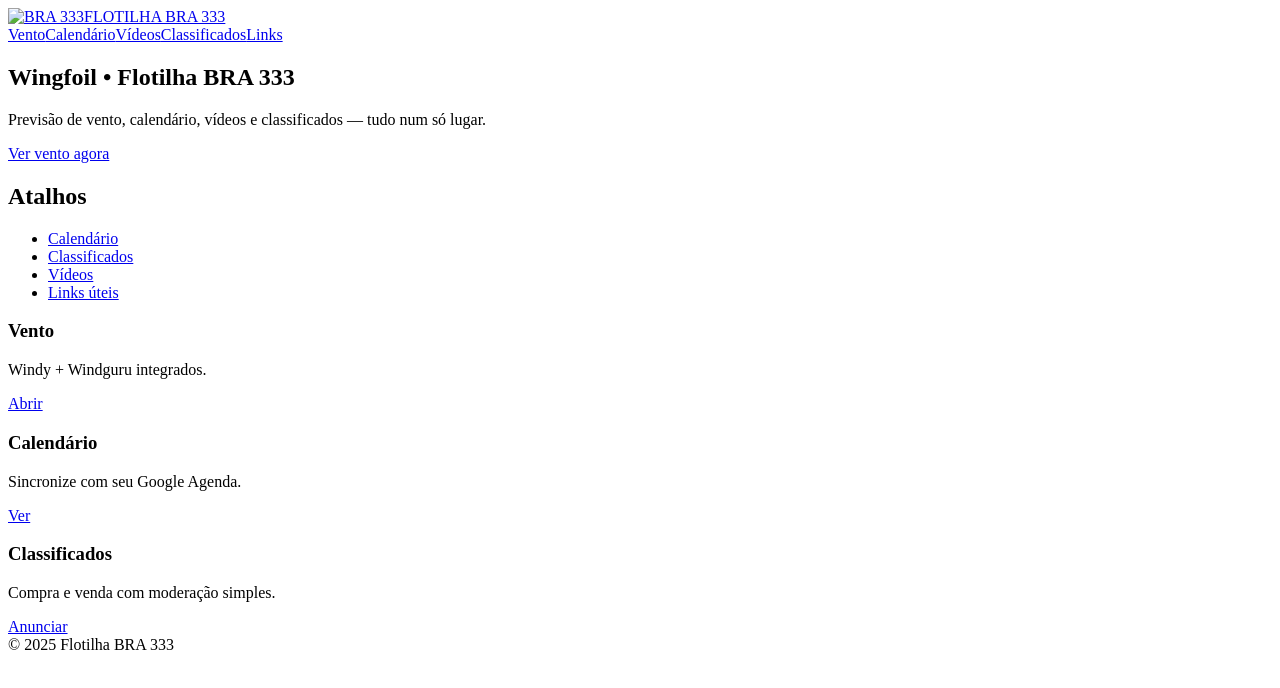
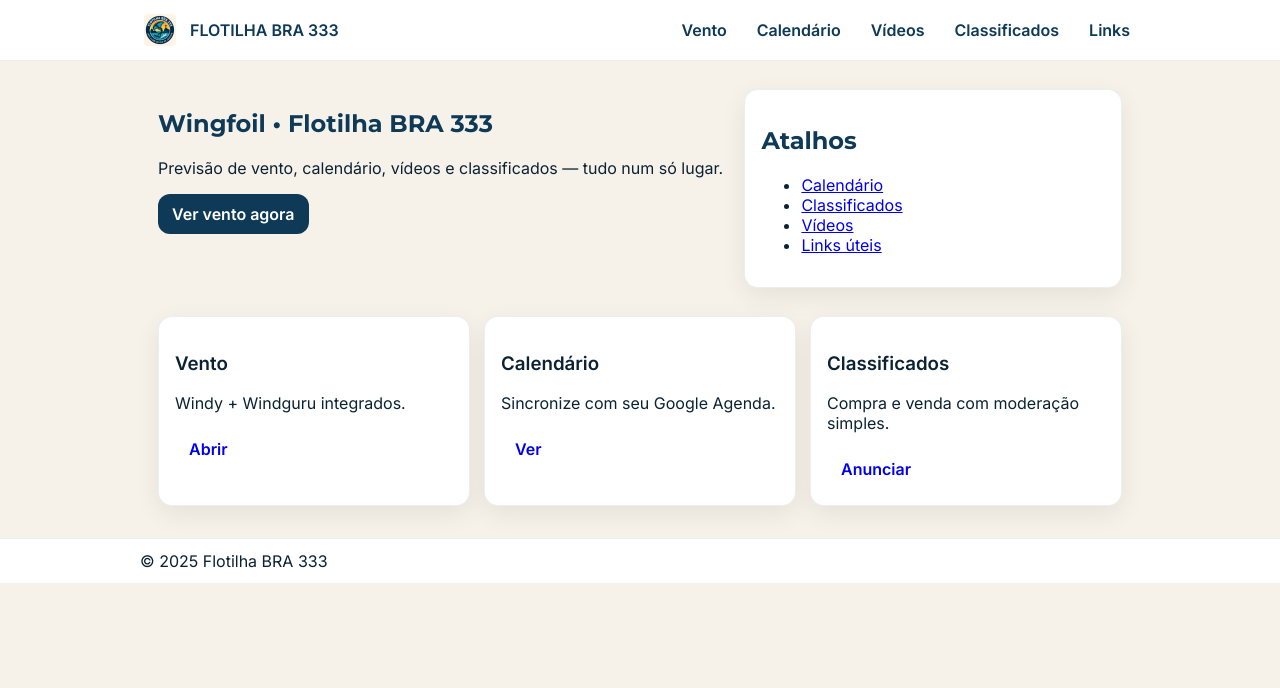
Before and after one commit to Eduardo-Couto/sitebra333, a plain HTML site: page index.html in a window 1280 px wide. Drawn offline with Linux system fonts and the light colour scheme; the site is published under a folder, as on GitHub Pages, so addresses that start at the root find nothing.

Commit message:
Update index.html

```diff
--- a/index.html
+++ b/index.html
@@ -3,30 +3,30 @@
 <title>Flotilha BRA 333 • Wingfoil</title>
 <link rel="preconnect" href="https://fonts.googleapis.com"><link rel="preconnect" href="https://fonts.gstatic.com" crossorigin>
 <link href="https://fonts.googleapis.com/css2?family=Montserrat:wght@600;700&family=Inter:wght@400;600&display=swap" rel="stylesheet">
-<link rel="stylesheet" href="/assets/style.css"></head><body>
+<link rel="stylesheet" href="assets/style.css"></head><body>
 <header class="top"><div class="wrap nav">
-  <a class="brand" href="/"><img class="logo" src="/assets/logo.png" alt="BRA 333"><span>FLOTILHA BRA 333</span></a>
-  <nav class="menu"><a href="/vento.html">Vento</a><a href="/calendario.html">Calendário</a><a href="/videos.html">Vídeos</a><a href="/classificados.html">Classificados</a><a href="/links.html">Links</a></nav>
+  <a class="brand" href="./"><img class="logo" src="assets/logo.png" alt="BRA 333"><span>FLOTILHA BRA 333</span></a>
+  <nav class="menu"><a href="vento.html">Vento</a><a href="calendario.html">Calendário</a><a href="videos.html">Vídeos</a><a href="classificados.html">Classificados</a><a href="links.html">Links</a></nav>
 </div></header><main class="wrap">
 <section class="hero">
   <div>
     <h1>Wingfoil • Flotilha BRA 333</h1>
     <p>Previsão de vento, calendário, vídeos e classificados — tudo num só lugar.</p>
-    <p><a class="btn primary" href="/vento.html">Ver vento agora</a></p>
+    <p><a class="btn primary" href="vento.html">Ver vento agora</a></p>
   </div>
   <div class="card">
     <h2>Atalhos</h2>
     <ul>
-      <li><a href="/calendario.html">Calendário</a></li>
-      <li><a href="/classificados.html">Classificados</a></li>
-      <li><a href="/videos.html">Vídeos</a></li>
-      <li><a href="/links.html">Links úteis</a></li>
+      <li><a href="calendario.html">Calendário</a></li>
+      <li><a href="classificados.html">Classificados</a></li>
+      <li><a href="videos.html">Vídeos</a></li>
+      <li><a href="links.html">Links úteis</a></li>
     </ul>
   </div>
 </section>
 <section class="cards">
-  <div class="card"><h3>Vento</h3><p>Windy + Windguru integrados.</p><a class="btn" href="/vento.html">Abrir</a></div>
-  <div class="card"><h3>Calendário</h3><p>Sincronize com seu Google Agenda.</p><a class="btn" href="/calendario.html">Ver</a></div>
-  <div class="card"><h3>Classificados</h3><p>Compra e venda com moderação simples.</p><a class="btn" href="/classificados.html">Anunciar</a></div>
+  <div class="card"><h3>Vento</h3><p>Windy + Windguru integrados.</p><a class="btn" href="vento.html">Abrir</a></div>
+  <div class="card"><h3>Calendário</h3><p>Sincronize com seu Google Agenda.</p><a class="btn" href="calendario.html">Ver</a></div>
+  <div class="card"><h3>Classificados</h3><p>Compra e venda com moderação simples.</p><a class="btn" href="classificados.html">Anunciar</a></div>
 </section>
 </main><footer class="foot"><div class="wrap foot-inner"><div>© <span id="y"></span> Flotilha BRA 333</div></div></footer><script>document.getElementById('y').textContent=new Date().getFullYear()</script></body></html>
```
